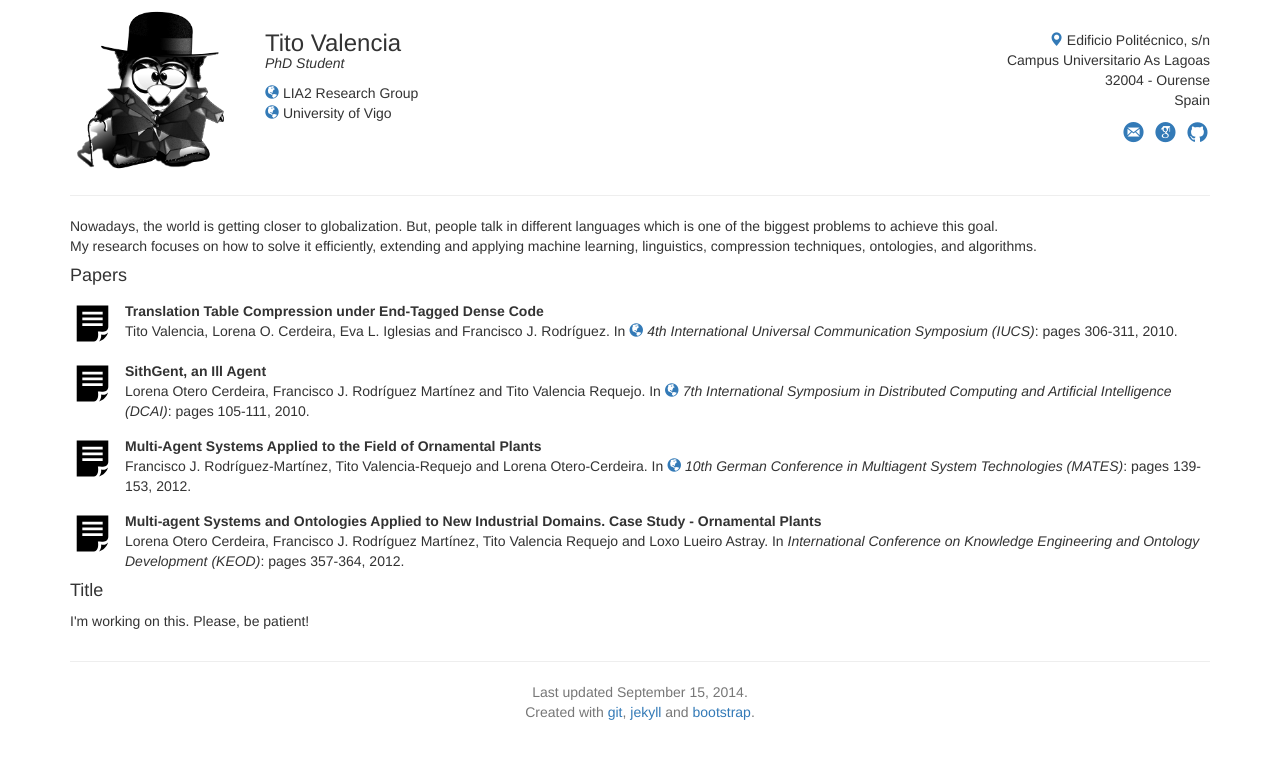
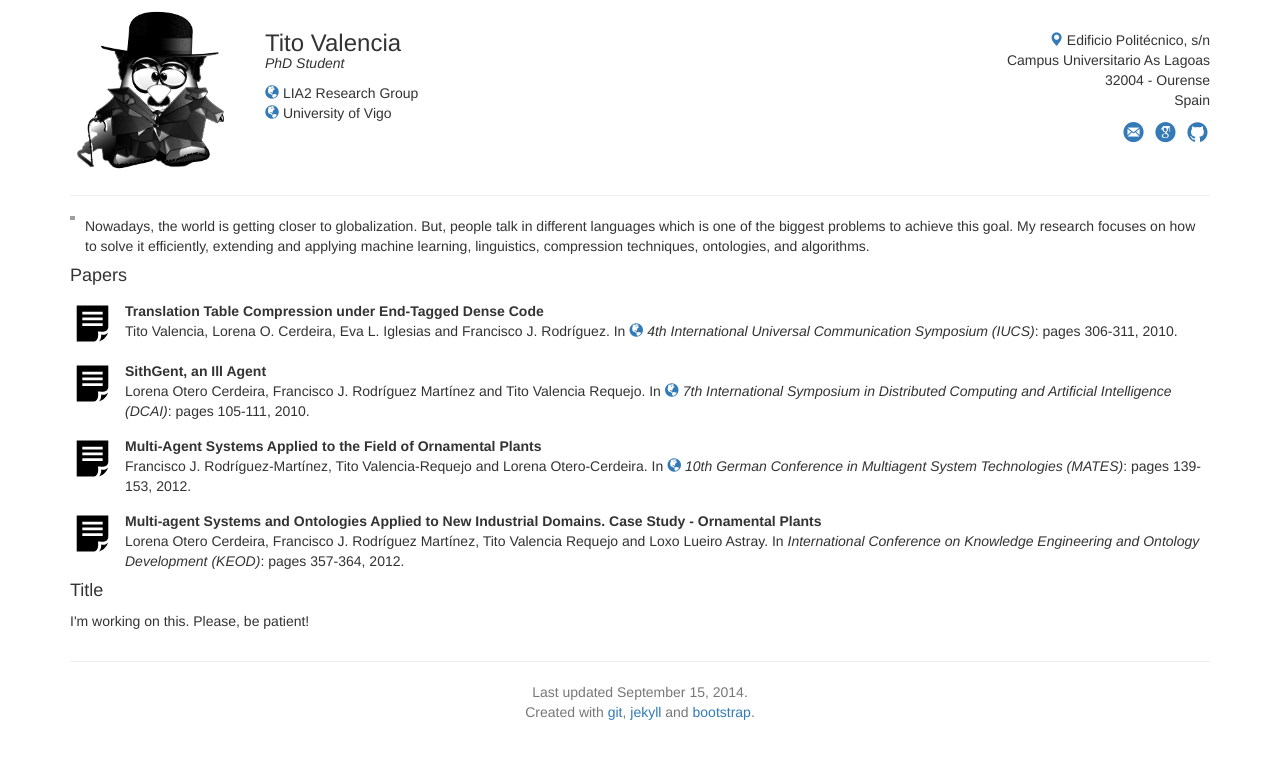
Before and after one commit to tvalreq/tvalreq.github.com, a Jekyll site: the page built from index.html, in a window 1280 px wide. Shown: the top 759 px of the page. Built offline with Jekyll 4.4.1, drawn with Linux system fonts in a browser that asks for light colours; nearby versions of some CDN libraries; grey boxes are pictures that could not be loaded.

Commit message:
minor bugs

```diff
--- a/index.html
+++ b/index.html
@@ -8,10 +8,15 @@ description: Tito Valencia's Homepage
 <div class="row">
 	<div class="col-xs-12 col-sm-12 col-md-12 col-lg-12">
 		<section id="introduction">
-			Nowadays, the world is getting closer to globalization. But, people talk in different languages which is one of the biggest problems to achieve this goal.
-			<br/>
-			My research focuses on how to solve it efficiently, extending and applying machine learning, linguistics, compression techniques, ontologies, and algorithms.
-		</section>
+			<div class="media">
+			    <a class="pull-left" {% if include.paper.doc-url%} href="{{ include.paper.doc-url }}" {% endif %}>
+			        <img class="media-object" src="img/paper/{{ include.paper.img }}" width="5em" alt="">
+			    </a>
+			    <div class="media-body">
+			    	Nowadays, the world is getting closer to globalization. But, people talk in different languages which is one of the biggest problems to achieve this goal. My research focuses on how to solve it efficiently, extending and applying machine learning, linguistics, compression techniques, ontologies, and algorithms.
+			    </div>
+			</div>
+		</section><!--/introduction-->
 	</div>
 </div>
 
```
